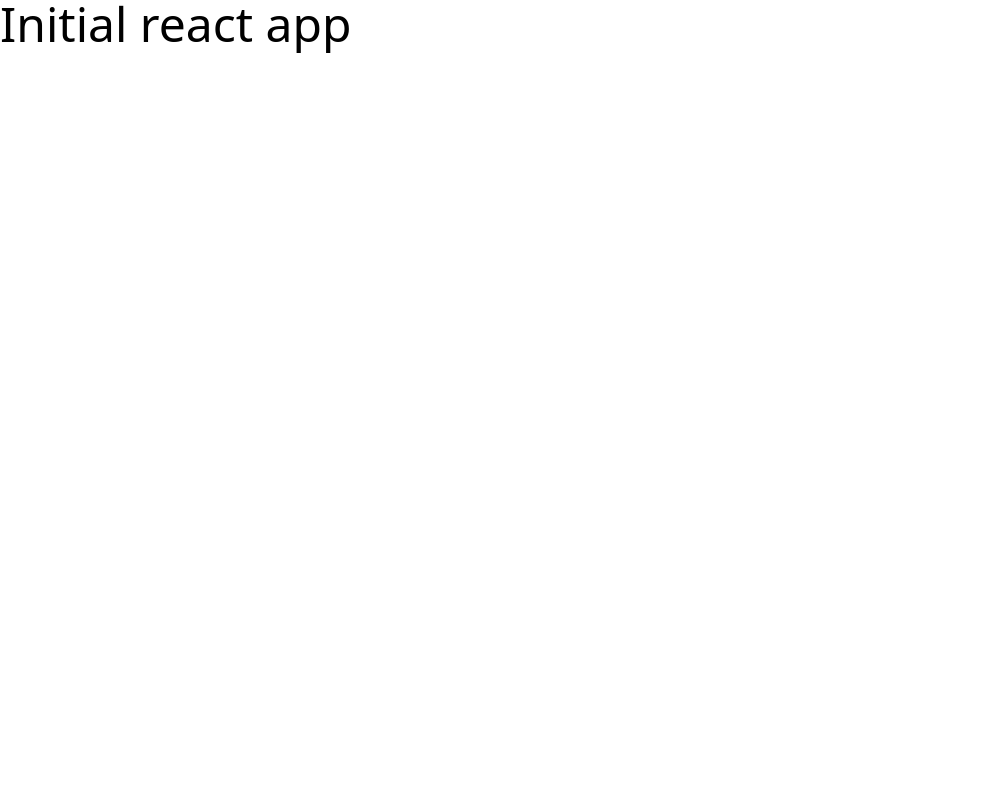
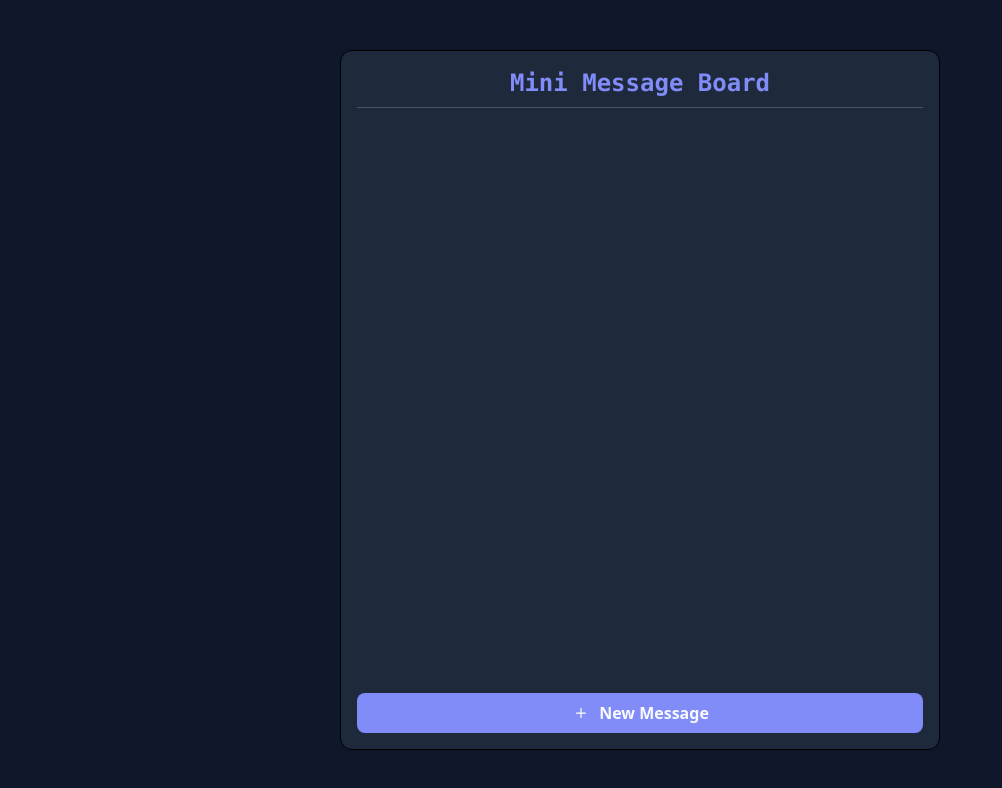
Before and after one commit to tzebohn/Odin-message-board, a React (Vite) app in the folder client/: page / in a window 1280 px wide. Shown: the top 788 px of the page, without its empty margins (0-1002 px from the left). Built offline with nearby package versions, Linux system fonts and the light colour scheme.

Commit message:
Create basic mini message board UI design

```diff
--- a/client/src/App.jsx
+++ b/client/src/App.jsx
@@ -1,9 +1,26 @@
 import './App.css'
+import { IoIosAdd } from "react-icons/io";
 
 function App() {
 
   return (
-    <div className='text-5xl'>Initial react app</div>
+    <main className='h-screen flex items-center justify-center bg-[#0F172A]'>
+      <section className='flex flex-col border rounded-xl bg-[#1E293B] p-4 w-full max-w-[90%] sm:max-w-[500px] md:max-w-[600px] h-[700px]'>
+
+        <h1 className='text-xl md:text-2xl text-center text-[#818CF8] font-bold font-mono'>Mini Message Board</h1>
+        <div className='border-t border-gray-600 my-2'></div>
+
+        <div className='flex-1 flex flex-col gap-2 min-h-0'>
+          <div className='flex-1 p-2 overflow-y-auto'>
+
+          </div>
+          <button className='flex items-center justify-center gap-2 bg-[#818CF8] rounded-lg cursor-pointer hover:bg-[#4FC3F7] p-2'>
+            <IoIosAdd className="text-xl text-white" />
+            <span className='text-[#F8FAFC] font-semibold'>New Message</span>
+          </button>
+        </div>
+      </section>
+    </main>
   )
 }
 
```
